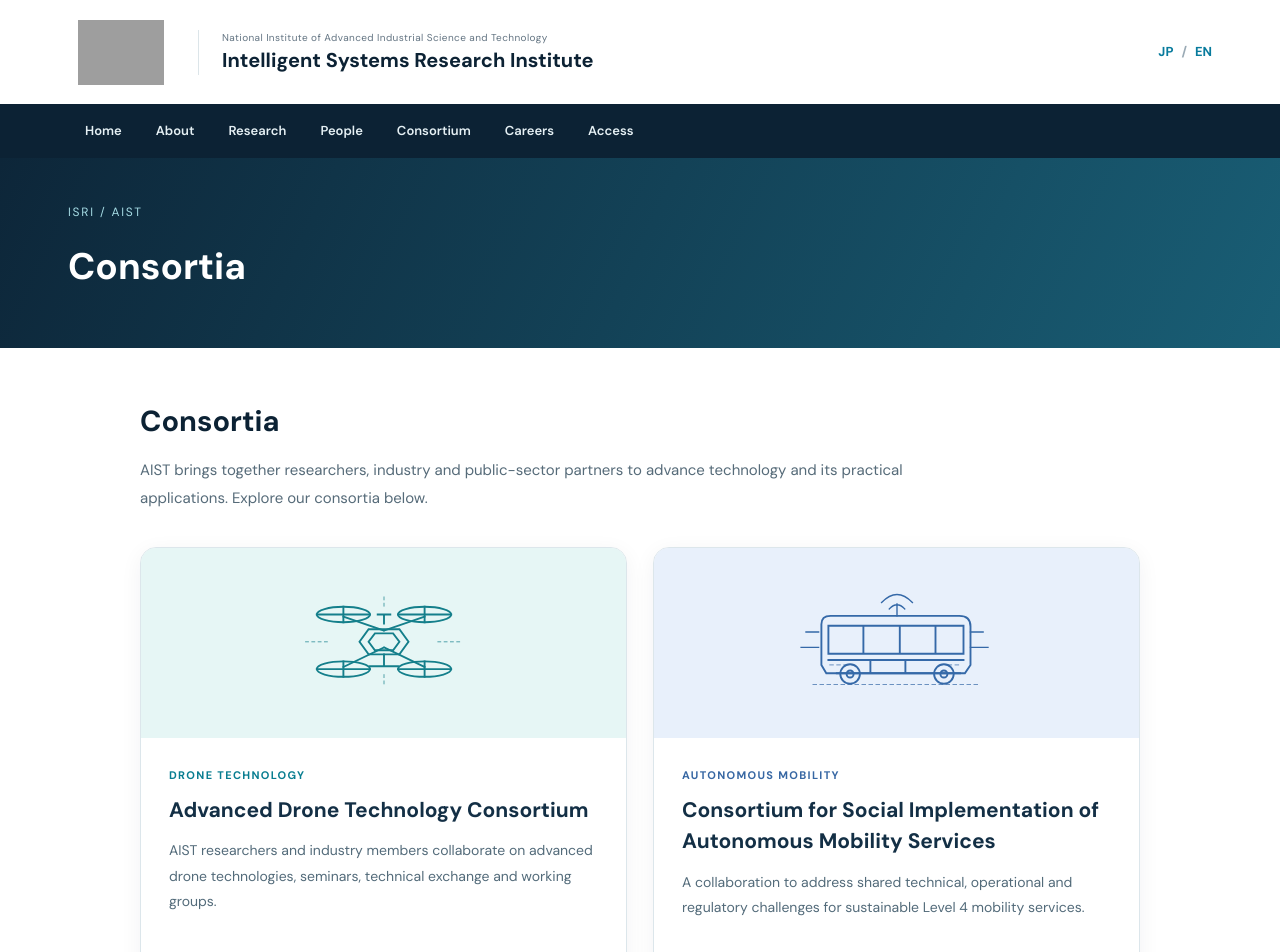
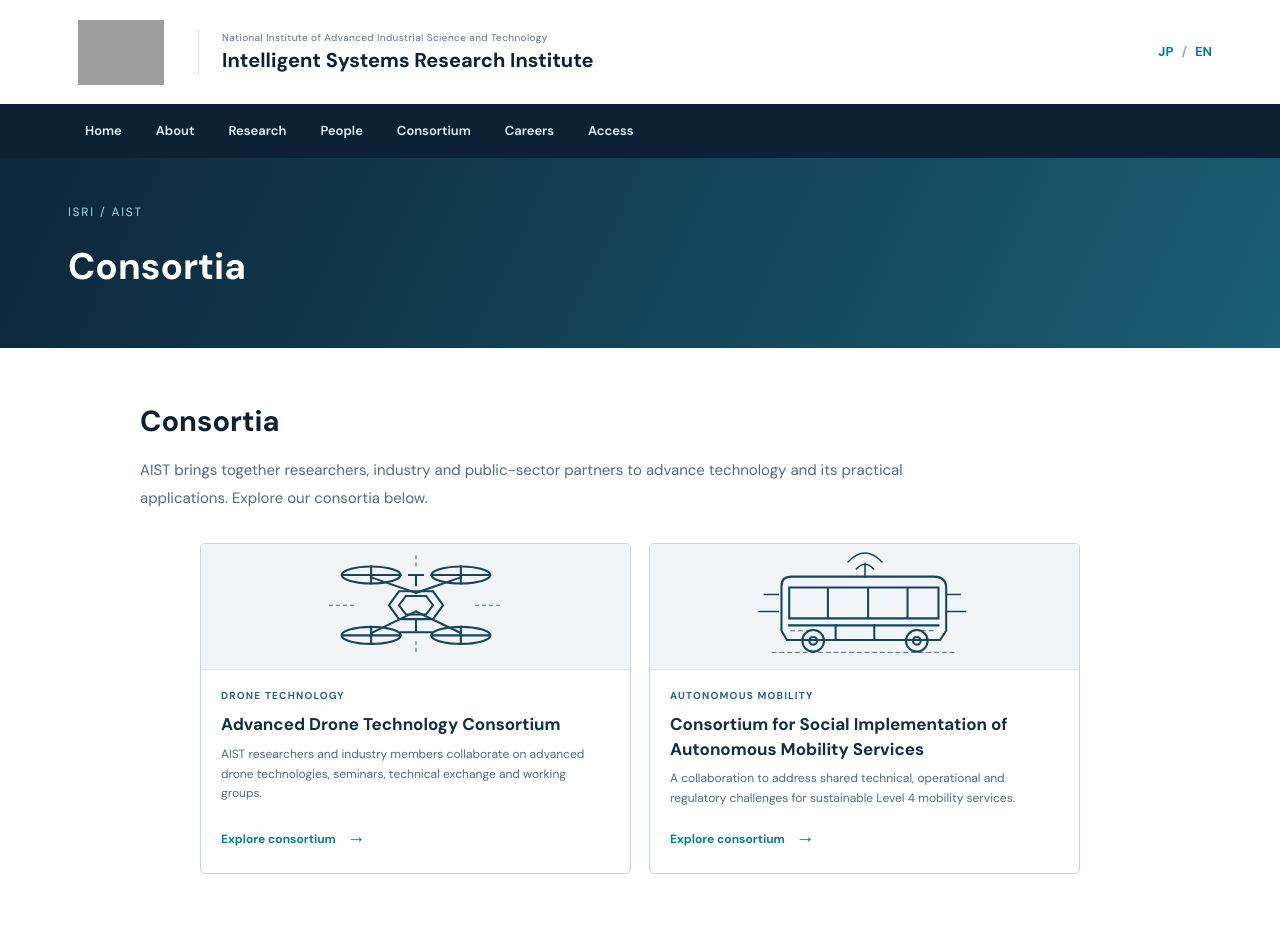
Before and after one commit to isri-aist/isri-aist.github.io, a Jekyll site: the page built from en/consortium/index.md, in a window 1280 px wide. Shown: the top 952 px of the page. Built offline with Jekyll 4.4.1, drawn with Linux system fonts in a browser that asks for light colours; grey boxes are pictures that could not be loaded.

Commit message:
Make consortium banners compact with sharp monochrome technical illustrations

```diff
--- a/assets/css/modern.css
+++ b/assets/css/modern.css
@@ -37,3 +37,16 @@
 .consortium-more{margin-top:30px;color:#5a6d7a;font-size:14px}
 @media(max-width:720px){.consortium-grid{grid-template-columns:1fr;gap:18px}.consortium-card-art{height:155px}.consortium-card-body{padding:23px}}
 @media(prefers-reduced-motion:reduce){.content a.consortium-card{transition:none}.content a.consortium-card:hover{transform:none}}
+
+/* Compact two-column consortium banners with monochrome technical line art. */
+.consortium-grid{grid-template-columns:repeat(2,minmax(0,1fr));gap:18px;max-width:880px;margin:24px auto 30px}
+.content a.consortium-card{border-radius:5px;border:1px solid #cad6df;box-shadow:none}
+.content a.consortium-card:hover,.content a.consortium-card:focus-visible{transform:translateY(-2px);border-color:#176b83;box-shadow:0 6px 18px rgba(12,34,52,.09)}
+.consortium-card-art{height:126px;background:#f2f5f7!important;color:#15465f!important;border-bottom:1px solid #dce5e9}
+.consortium-icon{width:260px;height:116px;max-width:85%}
+.consortium-card-body{padding:17px 20px 19px}
+.consortium-card-kicker,.consortium-card--mobility .consortium-card-kicker{font-size:10px;color:#27647d}
+.content .consortium-card h2{font-size:17px;line-height:1.45;margin:7px 0 8px}
+.content .consortium-card p{font-size:12px;line-height:1.65;margin:0 0 10px}
+.consortium-card-action{font-size:12px}
+@media(max-width:600px){.consortium-grid{grid-template-columns:1fr;max-width:440px}.consortium-card-art{height:116px}.consortium-icon{height:108px}}
```
